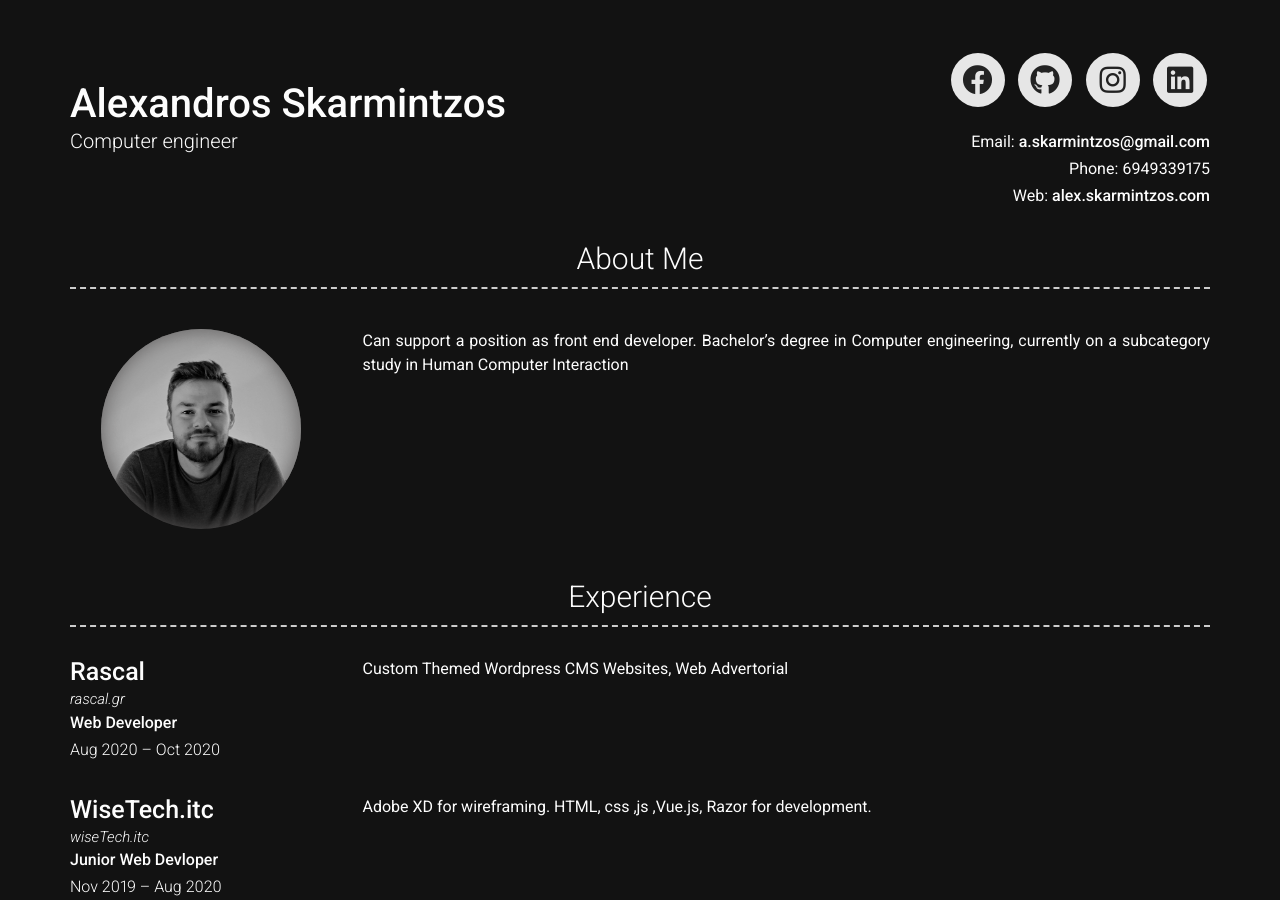
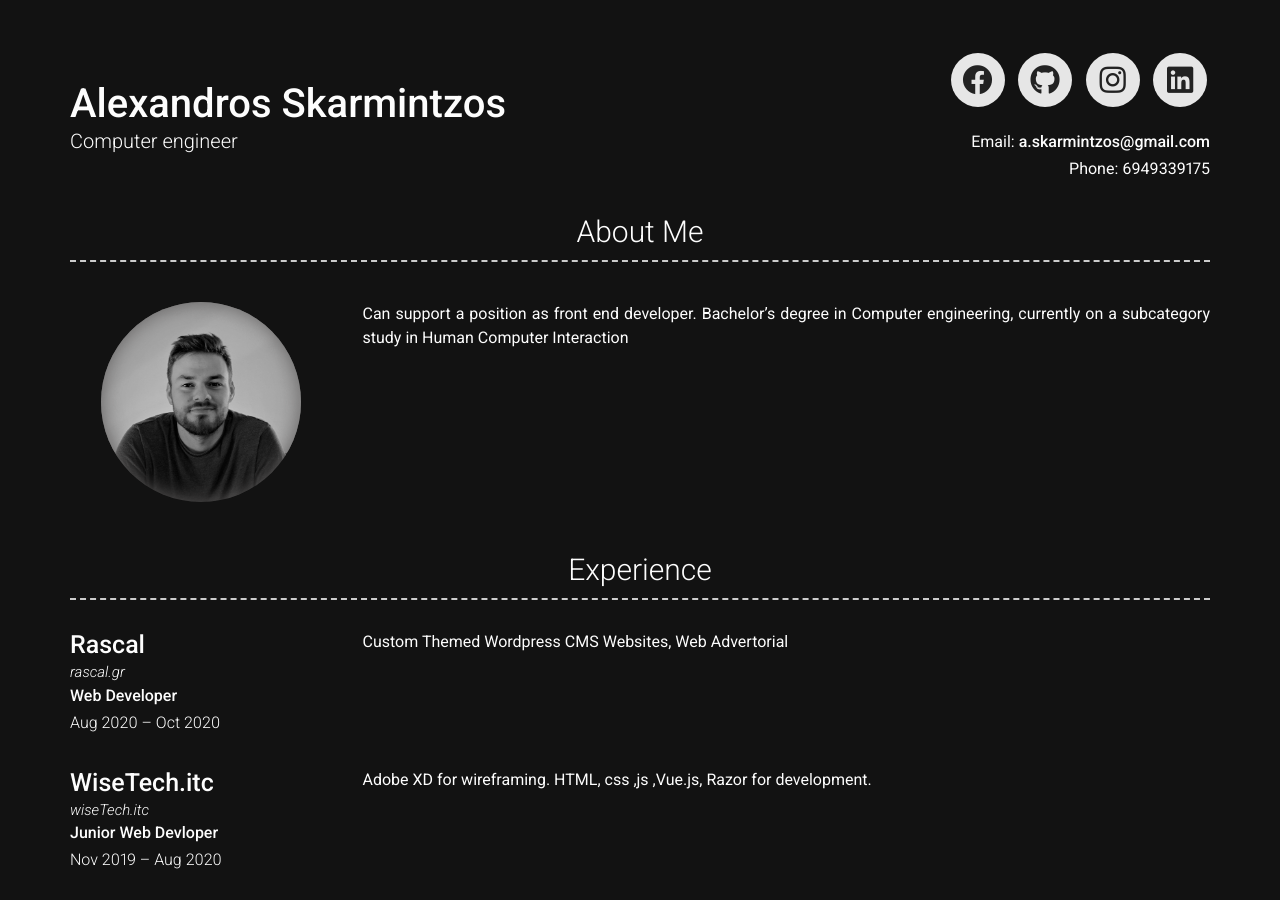
Before and after one commit to skartz0/curriculum, a Jekyll site: the page built from index.md, in a window 1280 px wide and 900 px high. Built offline with Jekyll 4.4.1, drawn with Linux system fonts in a browser that asks for light colours; nearby versions of some CDN libraries.

Commit message:
Update _config.yml

```diff
--- a/_config.yml
+++ b/_config.yml
@@ -9,7 +9,6 @@ name: Alexandros Skarmintzos
 title: Computer engineer
 email: a.skarmintzos@gmail.com
 phone: 6949339175
-website: alex.skarmintzos.com
 description: >- # this means to ignore newlines until "baseurl:"
   I enjoy learning new technologies. Learning new things every day is my plan
 
```
